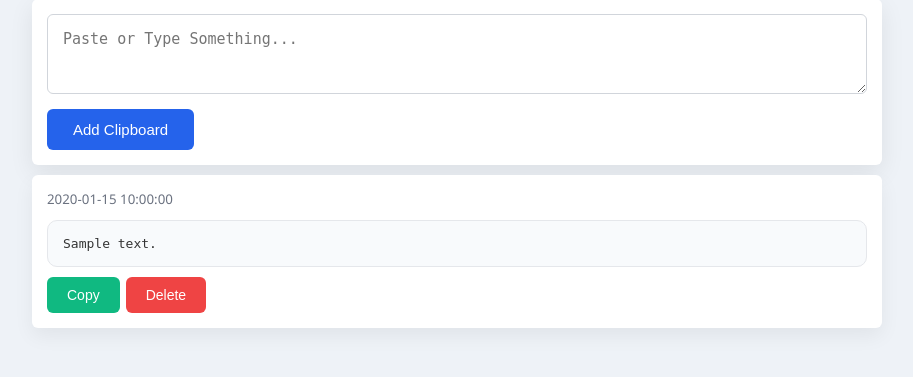
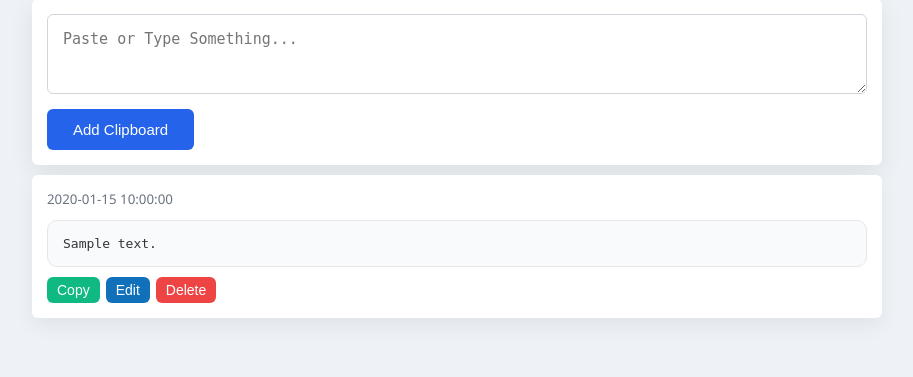
Before and after one commit to AniketDohale/Web_Clipboard, a Flask app: template templates/index.html in a window 1280 px wide. Shown: the part 75-452 px from the top of the page, without its empty margins (183-1096 px from the left). Run offline with Flask 3, Linux system fonts and the light colour scheme; the template is opened without the code that fills it: most values are stand-ins (such as "Sample title", 1, 10 or a date in 2020).

Commit message:
Fix Delete Issue and Added Edit Feature

```diff
--- a/app.py
+++ b/app.py
@@ -1,5 +1,6 @@
 from flask import Flask, render_template, request, redirect, jsonify
 from datetime import datetime
+from uuid import uuid4
 
 from core.utils import (
     load_Data,
@@ -23,19 +24,33 @@ def add():
         data = load_Data()
 
         data.append({
-            "id": len(data)+1,
+            "id": str(uuid4()),
             "text": text,
             "time": datetime.now().strftime("%Y-%m-%d %H:%M:%S")
         })
         save_Data(data)
     return redirect("/")
 
-@app.route("/delete/<int:item_id>")
+@app.route("/delete/<item_id>")
 def delete(item_id):
     data = load_Data()
     data = [i for i in data if i["id"] != item_id]
     save_Data(data)
     return redirect("/")
+
+@app.route("/edit/<item_id>", methods=["POST"])
+def edit(item_id):
+    text = request.form.get("text")
+    data = load_Data()
+    for item in data:
+        if item["id"] == item_id:
+            item["text"] = text
+            item["time"] = datetime.now().strftime("%Y-%m-%d %H:%M:%S")
+            break
+
+    save_Data(data)
+    return redirect("/")
+
 
 @app.route("/api")
 def api():
--- a/static/script/main.js
+++ b/static/script/main.js
@@ -44,3 +44,13 @@ function fallbackCopy(text, button) {
     }
     document.body.removeChild(textArea);
 }
+
+function editItem(id) {
+    document.getElementById("t" + id).style.display = "none";
+    document.getElementById("form" + id).style.display = "block";
+}
+
+function cancelEdit(id) {
+    document.getElementById("t" + id).style.display = "block";
+    document.getElementById("form" + id).style.display = "none";
+}
--- a/static/style/main.css
+++ b/static/style/main.css
@@ -99,10 +99,16 @@ pre {
     gap: 6px;
 }
 
+.form-actions {
+    margin-top: 8px;
+}
+
 .copy-btn,
-.delete-btn {
+.edit-btn,
+.delete-btn,
+.form-btn {
     border: none;
-    padding: 10px 20px;
+    padding: 5px 10px;
     border-radius: 6px;
     color: white;
     cursor: pointer;
@@ -110,18 +116,30 @@ pre {
     transition: .25s;
 }
 
+.form-save-btn,
 .copy-btn {
     background: #10b981;
 }
 
+.form-save-btn:hover,
 .copy-btn:hover {
     background: #059669;
 }
 
+.edit-btn {
+    background: #1070b9;
+}
+
+.edit-btn:hover {
+    background: #055796;
+}
+
+.form-cancel-btn,
 .delete-btn {
     background: #ef4444;
 }
 
+.form-cancel-btn:hover,
 .delete-btn:hover {
     background: #dc2626;
 }
--- a/templates/index.html
+++ b/templates/index.html
@@ -20,9 +20,23 @@
         <div class="card">
             <small>{{ item.time }}</small>
             <pre id="t{{ item.id }}">{{ item.text }}</pre>
+            <form id="form{{ item.id }}" action="/edit/{{ item.id }}" method="POST" style="display:none;">
+                <textarea name="text">{{ item.text }}</textarea>
+
+                <div class="form-actions">
+                    <button type="submit" class="form-btn form-save-btn">Save</button>
+                    <button type="button" class="form-btn form-cancel-btn" onclick="cancelEdit('{{ item.id }}')">
+                        Cancel
+                    </button>
+                </div>
+            </form>
             <div class="actions">
-                <button class="copy-btn" onclick="copyText('t{{ item.id }}', this)">
+                <button type="button" class="copy-btn" onclick="copyText('t{{ item.id }}', this)">
                     Copy
+                </button>
+
+                <button type="button" class="edit-btn" onclick="editItem('{{ item.id }}')">
+                    Edit
                 </button>
 
                 <a href="/delete/{{ item.id }}">
```
